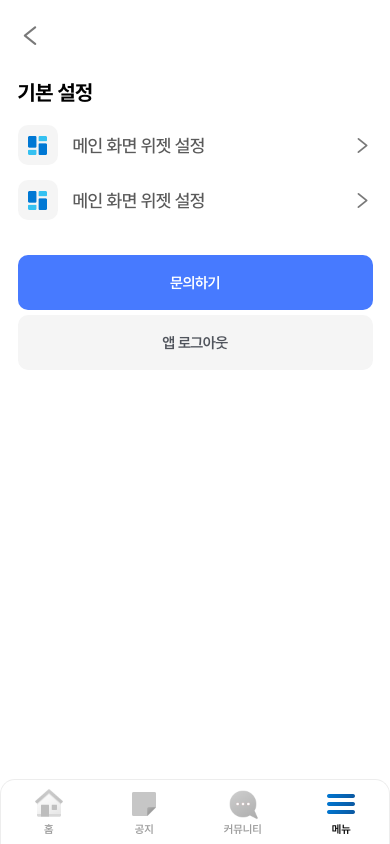
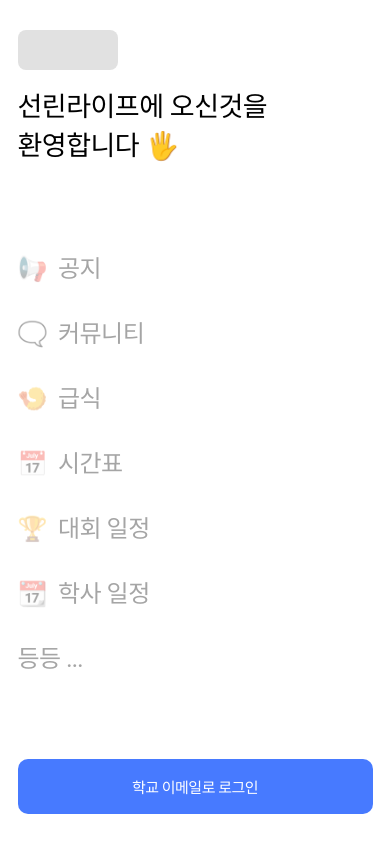
Before and after one commit to iamfiro/sunrin-life-app, a React Native app: screen /Welcome in a window 390 px wide. Built offline with nearby package versions, Linux system fonts and the light colour scheme.

Commit message:
💄 Update navigation initial route to "Welcome"

```diff
--- a/App.tsx
+++ b/App.tsx
@@ -8,13 +8,14 @@ import ScreenMenu from "./screens/menu";
 import ScreenWidgetSetting from "./screens/widgetSetting";
 import ScreenCommunity from "./screens/community";
 import { AppRegistry, Platform } from 'react-native';
+import ScreenWelcome from "./screens/welcome";
 
 const Stack = createNativeStackNavigator();
 
 export default function App() {
     return (
         <NavigationContainer>
-            <Stack.Navigator screenOptions={{ headerShown: false }} initialRouteName="Menu">
+            <Stack.Navigator screenOptions={{ headerShown: false }} initialRouteName="Welcome">
                 <Stack.Screen name="Home" component={ScreenHome} />
                 <Stack.Screen name="WidgetSetting" component={ScreenWidgetSetting} />
                 <Stack.Screen name="Article" component={ScreenArticle} />
@@ -22,6 +23,7 @@ export default function App() {
                 <Stack.Screen name="Menu" component={ScreenMenu} />
                 <Stack.Screen name="Community" component={ScreenCommunity} />
                 <Stack.Screen name="Competition" component={ScreenCompetitionList} />
+                <Stack.Screen name="Welcome" component={ScreenWelcome} />
             </Stack.Navigator>
         </NavigationContainer>
     );
--- a/react-app-env.d.ts
+++ b/react-app-env.d.ts
@@ -2,3 +2,5 @@ declare module "*.png";
 declare module "*.svg";
 declare module "*.jpeg";
 declare module "*.jpg";
+declare module "*.gif";
+declare module "*.webp";
--- a/screens/menu.tsx
+++ b/screens/menu.tsx
@@ -57,7 +57,7 @@ export default function ScreenMenu({ navigation }: IDefaultScreenProps) {
     return (
         <>
         <ScrollView style={style.container} onLayout={onLayoutRootView}>
-            <NavigationButton onClick={() => navigation.pop()} />
+            <NavigationButton onClick={() => navigation.navigate("Home")} />
             <View style={{ paddingHorizontal: 17.5, marginTop: 10 }}>
                 <Title size={3} color="#000000" weight="400">기본 설정</Title>
                 <View style={{ height: 20 }} />
--- /dev/null
+++ b/screens/welcome.tsx
@@ -0,0 +1,51 @@
+import { StatusBar, Text, View, StyleSheet, Image, TouchableOpacity } from "react-native";
+import Title from "../components/title";
+import { IDefaultScreenProps } from "../types/screen";
+
+export default function ScreenWelcome({ navigation }: IDefaultScreenProps) {
+    return (
+        <>
+        <View style={style.container}>
+            <View style={{ width: 100, height: 40, backgroundColor: '#e1e1e1', borderRadius: 8, marginBottom: 15 }} />
+            <Title size={1} color="#000000" weight="300">선린라이프에 오신것을{'\n'}환영합니다 🖐️</Title>
+            <View style={{ flex: 1, justifyContent: 'center', opacity: 0.35 }}>
+                <Title size={2} color="#000000" weight="300">📢  공지</Title>
+                <View style={{ height: 30 }} />
+                <Title size={2} color="#000000" weight="300">🗨️  커뮤니티</Title>
+                <View style={{ height: 30 }} />
+                <Title size={2} color="#000000" weight="300">🍤  급식</Title>
+                <View style={{ height: 30 }} />
+                <Title size={2} color="#000000" weight="300">📅  시간표</Title>
+                <View style={{ height: 30 }} />
+                <Title size={2} color="#000000" weight="300">🏆  대회 일정</Title>
+                <View style={{ height: 30 }} />
+                <Title size={2} color="#000000" weight="300">📆  학사 일정</Title>
+                <View style={{ height: 30 }} />
+                <Title size={2} color="#000000" weight="300">등등 ...</Title>
+            </View>
+            <TouchableOpacity style={style.googleButton} onPress={() => navigation.navigate("Home")}>
+                <Title size={5} color="#ffffff" weight="300">학교 이메일로 로그인</Title>
+            </TouchableOpacity>
+        </View>
+		<StatusBar backgroundColor={"#ffffff"} barStyle={"dark-content"} />
+        </>
+    )
+}
+
+const style = StyleSheet.create({
+    container: {
+        flex: 1,
+        backgroundColor: "#ffffff",
+
+        paddingHorizontal: 17.5,
+        paddingVertical: 30,
+    },
+    googleButton: {
+        width: "100%",
+        height: 55,
+        justifyContent: "center",
+        alignItems: "center",
+        backgroundColor: "#477AFF",
+        borderRadius: 10,
+    }
+})
```
Also changed, not shown: assets/icon/main/google.webp (added).
